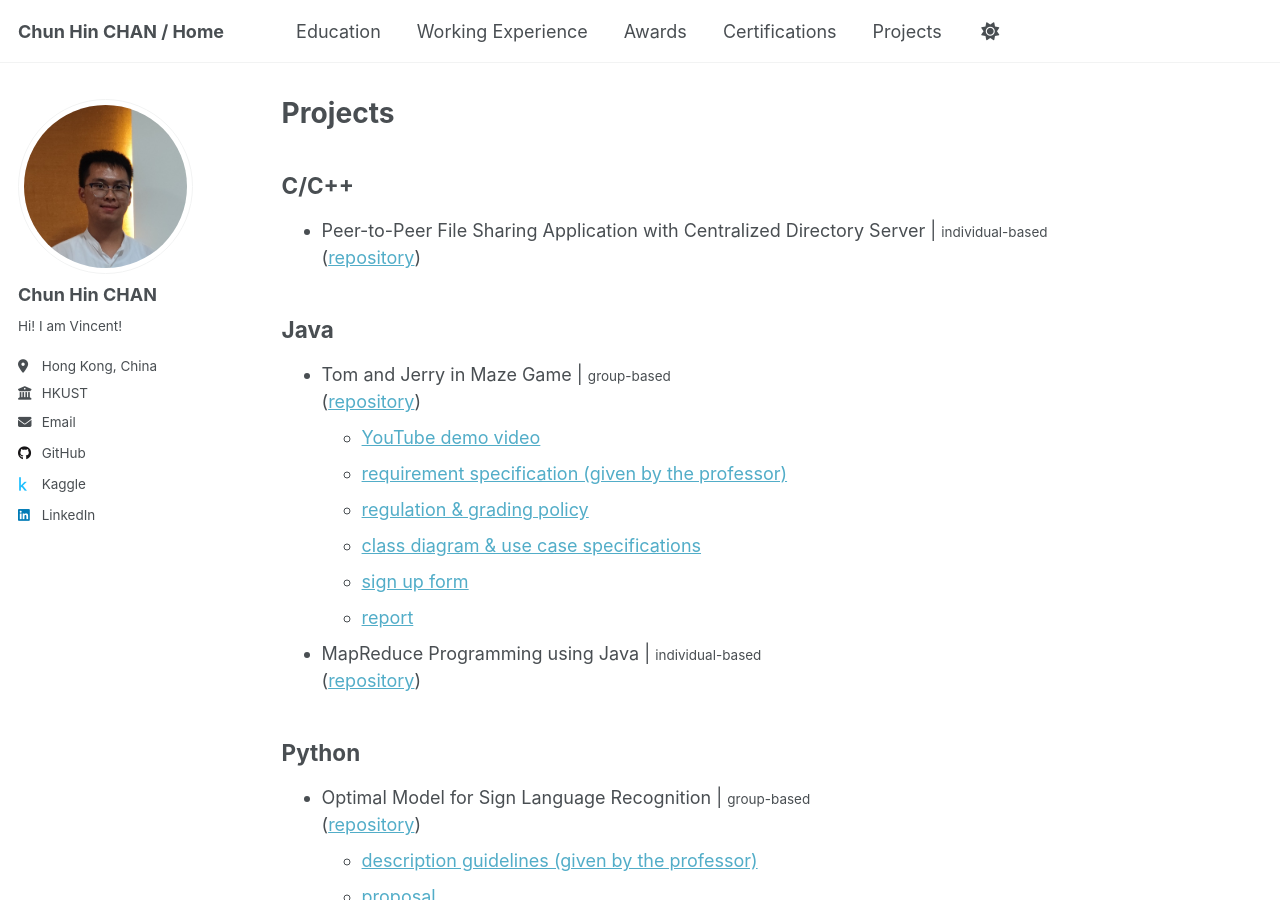
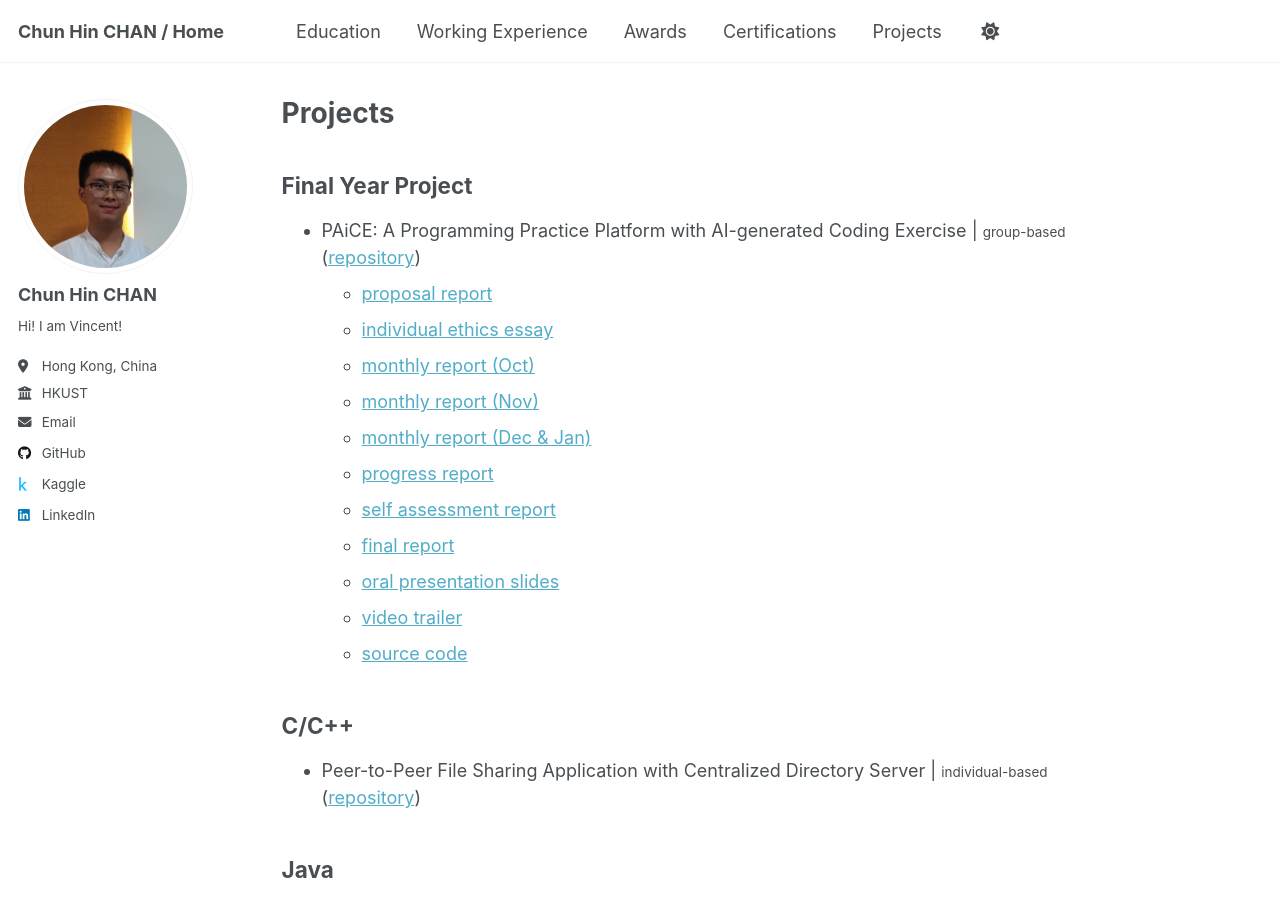
Before and after one commit to Vincent-Chan/index, a Jekyll site: the page built from _pages/projects.md, in a window 1280 px wide and 900 px high. Built offline with Jekyll 4.4.1, drawn with Linux system fonts in a browser that asks for light colours.

Commit message:
added Final Year Project items in `Projects` tab

```diff
--- a/_pages/projects.md
+++ b/_pages/projects.md
@@ -6,6 +6,24 @@ author_profile: true
 redirect_from:
   - /projects.html
 ---
+
+## Final Year Project
+
+* PAiCE: A Programming Practice Platform with AI-generated Coding Exercise | <small>group-based</small>
+<br>([repository](https://github.com/Vincent-Chan/HKUST-COMP4981-Final-Year-Project-FYP))
+  * [proposal report](https://github.com/Vincent-Chan/HKUST-COMP4981-Final-Year-Project-FYP/blob/main/Proposal%20Report/16_DES6_Prop.pdf)
+  * [individual ethics essay](https://github.com/Vincent-Chan/HKUST-COMP4981-Final-Year-Project-FYP/blob/main/Individual%20Ethics%20Essay/16_DES6_IndividualEssay_chchanec.docx)
+  * [monthly report (Oct)](https://github.com/Vincent-Chan/HKUST-COMP4981-Final-Year-Project-FYP/blob/main/Monthly%20Report%20(Oct)/16_DES6_RegReport2.pdf)
+  * [monthly report (Nov)](https://github.com/Vincent-Chan/HKUST-COMP4981-Final-Year-Project-FYP/blob/main/Monthly%20Report%20(Nov)/16_DES6_RegReport3.pdf)
+  * [monthly report (Dec & Jan)](https://github.com/Vincent-Chan/HKUST-COMP4981-Final-Year-Project-FYP/blob/main/Monthly%20Report%20(DecJan)/16_DES6_RegReport4.pdf)
+  * [progress report](https://github.com/Vincent-Chan/HKUST-COMP4981-Final-Year-Project-FYP/blob/main/Progress%20Report/16_DES6_Prog.pdf)
+  * [self assessment report](https://github.com/Vincent-Chan/HKUST-COMP4981-Final-Year-Project-FYP/blob/main/Self%20Assessment%20Report/16_DES6_SAR_chchanec.docx)
+  * [final report](https://github.com/Vincent-Chan/HKUST-COMP4981-Final-Year-Project-FYP/blob/main/Final%20Report/16_DES6_Final.pdf)
+  * [oral presentation slides](https://github.com/Vincent-Chan/HKUST-COMP4981-Final-Year-Project-FYP/blob/main/Oral%20Presentation/16_DES6_Oral.pptx)
+  * [video trailer](https://github.com/Vincent-Chan/HKUST-COMP4981-Final-Year-Project-FYP/blob/main/Video/16_DES6_Media.mp4)
+  * [source code](https://github.com/Vincent-Chan/HKUST-COMP4981-Final-Year-Project-FYP/tree/main/Code)
+
+
 
 ## C/C++
 
```
